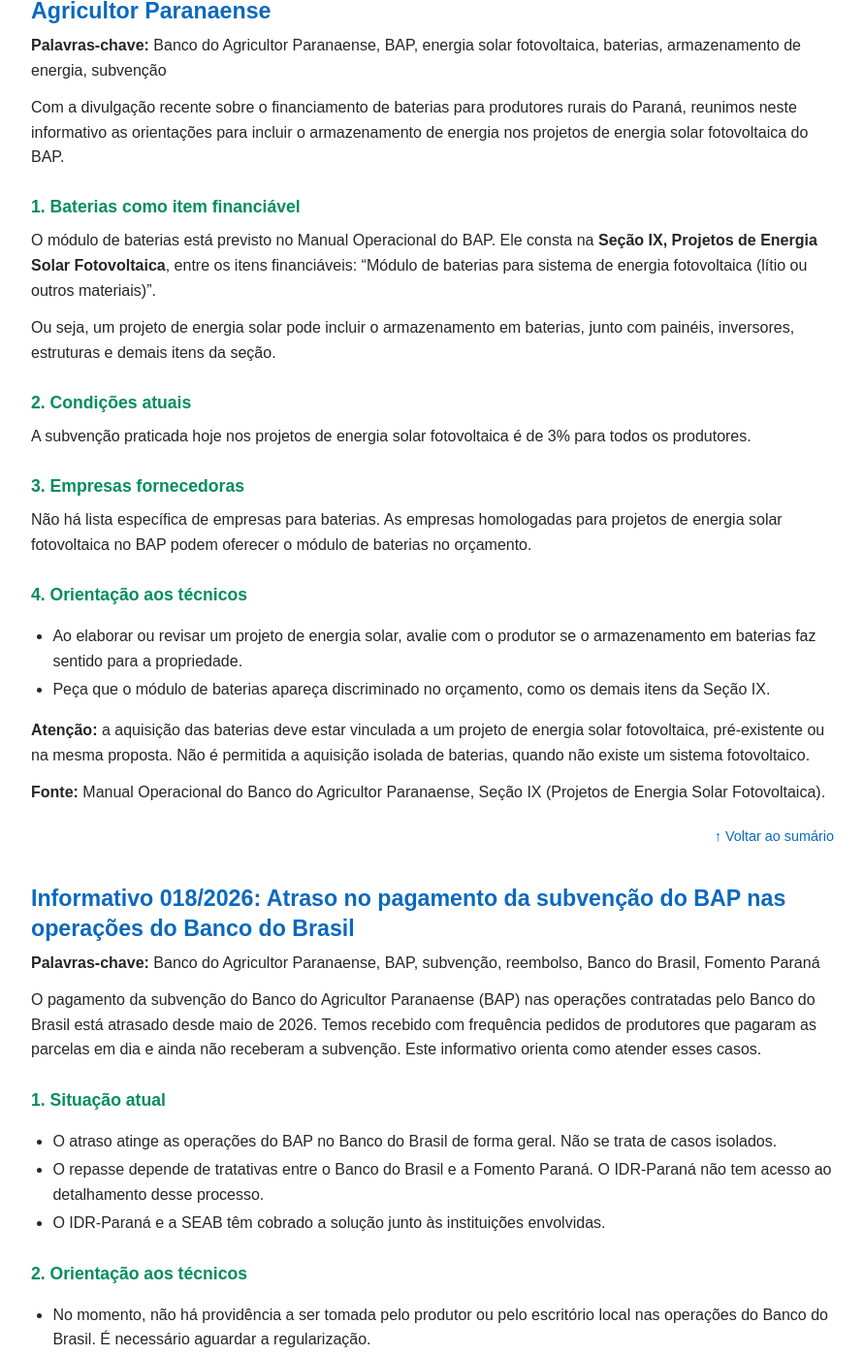
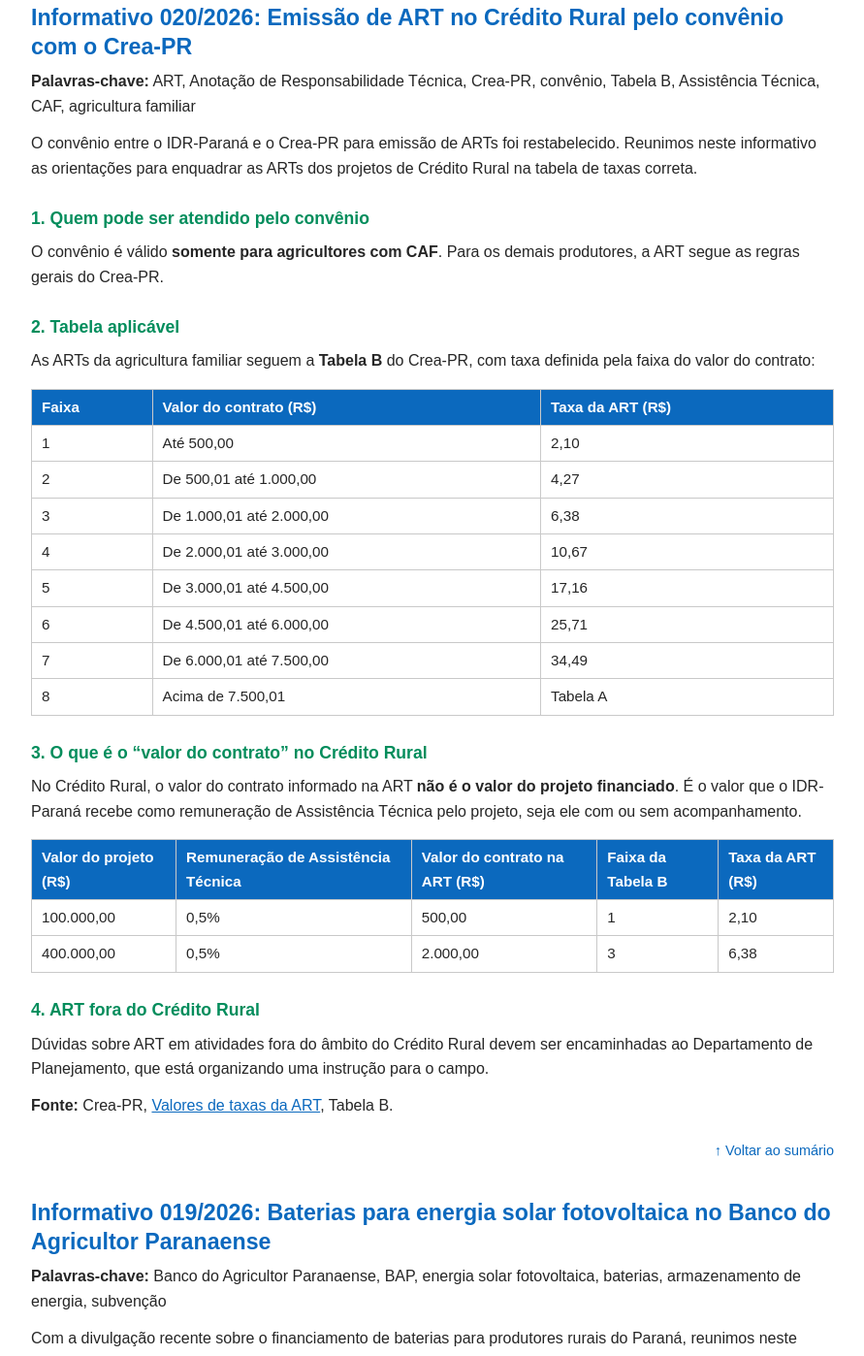
Before and after one commit to CredRur/info, a plain HTML site: page index.html in a window 1280 px wide. Shown: the part 1282-2680 px from the top of the page at 97% size, without its empty margins (194-1085 px from the left). Drawn offline with Linux system fonts and the light colour scheme.

Commit message:
Adiciona Informativo 020/2026: Emissão de ART no Crédito Rural pelo convênio com o Crea-PR
Co-Authored-By: Claude Opus 5.5 <noreply@anthropic.com>
Claude-Session: https://claude.ai/code/session_01XyewTcx9Awhg1f7t7z5Xms

```diff
--- a/index.html
+++ b/index.html
@@ -68,6 +68,12 @@ estão organizados do mais recente ao mais antigo.</p>
 <tbody>
 <tr class="odd">
 <td><a
+href="#inf-020">020/2026</a></td>
+<td><a
+href="#inf-020">Emissão de ART no Crédito Rural pelo convênio com o Crea-PR</a></td>
+</tr>
+<tr class="odd">
+<td><a
 href="#inf-019">019/2026</a></td>
 <td><a
 href="#inf-019">Baterias para energia solar fotovoltaica no Banco do Agricultor Paranaense</a></td>
@@ -195,6 +201,111 @@ de agroindústria e prestação de serviços no estabelecimento</a></td>
 </tr>
 </tbody>
 </table></div>
+<h2 id="inf-020">Informativo
+020/2026: Emissão de ART no Crédito Rural pelo convênio com o Crea-PR</h2>
+<p><strong>Palavras-chave:</strong> ART, Anotação de Responsabilidade
+Técnica, Crea-PR, convênio, Tabela B, Assistência Técnica, CAF,
+agricultura familiar</p>
+<p>O convênio entre o IDR-Paraná e o Crea-PR para emissão de ARTs foi
+restabelecido. Reunimos neste informativo as orientações para enquadrar
+as ARTs dos projetos de Crédito Rural na tabela de taxas correta.</p>
+<h3 id="inf-020-publico">1. Quem pode ser atendido pelo convênio</h3>
+<p>O convênio é válido <strong>somente para agricultores com CAF</strong>.
+Para os demais produtores, a ART segue as regras gerais do Crea-PR.</p>
+<h3 id="inf-020-tabela">2. Tabela aplicável</h3>
+<p>As ARTs da agricultura familiar seguem a <strong>Tabela B</strong> do
+Crea-PR, com taxa definida pela faixa do valor do contrato:</p>
+<div class="tabela"><table>
+<thead>
+<tr class="header">
+<th><strong>Faixa</strong></th>
+<th><strong>Valor do contrato (R$)</strong></th>
+<th><strong>Taxa da ART (R$)</strong></th>
+</tr>
+</thead>
+<tbody>
+<tr class="odd">
+<td>1</td>
+<td>Até 500,00</td>
+<td>2,10</td>
+</tr>
+<tr class="even">
+<td>2</td>
+<td>De 500,01 até 1.000,00</td>
+<td>4,27</td>
+</tr>
+<tr class="odd">
+<td>3</td>
+<td>De 1.000,01 até 2.000,00</td>
+<td>6,38</td>
+</tr>
+<tr class="even">
+<td>4</td>
+<td>De 2.000,01 até 3.000,00</td>
+<td>10,67</td>
+</tr>
+<tr class="odd">
+<td>5</td>
+<td>De 3.000,01 até 4.500,00</td>
+<td>17,16</td>
+</tr>
+<tr class="even">
+<td>6</td>
+<td>De 4.500,01 até 6.000,00</td>
+<td>25,71</td>
+</tr>
+<tr class="odd">
+<td>7</td>
+<td>De 6.000,01 até 7.500,00</td>
+<td>34,49</td>
+</tr>
+<tr class="even">
+<td>8</td>
+<td>Acima de 7.500,01</td>
+<td>Tabela A</td>
+</tr>
+</tbody>
+</table></div>
+<h3 id="inf-020-valor">3. O que é o “valor do contrato” no Crédito Rural</h3>
+<p>No Crédito Rural, o valor do contrato informado na ART <strong>não é o
+valor do projeto financiado</strong>. É o valor que o IDR-Paraná recebe
+como remuneração de Assistência Técnica pelo projeto, seja ele com ou sem
+acompanhamento.</p>
+<div class="tabela"><table>
+<thead>
+<tr class="header">
+<th><strong>Valor do projeto (R$)</strong></th>
+<th><strong>Remuneração de Assistência Técnica</strong></th>
+<th><strong>Valor do contrato na ART (R$)</strong></th>
+<th><strong>Faixa da Tabela B</strong></th>
+<th><strong>Taxa da ART (R$)</strong></th>
+</tr>
+</thead>
+<tbody>
+<tr class="odd">
+<td>100.000,00</td>
+<td>0,5%</td>
+<td>500,00</td>
+<td>1</td>
+<td>2,10</td>
+</tr>
+<tr class="even">
+<td>400.000,00</td>
+<td>0,5%</td>
+<td>2.000,00</td>
+<td>3</td>
+<td>6,38</td>
+</tr>
+</tbody>
+</table></div>
+<h3 id="inf-020-outras">4. ART fora do Crédito Rural</h3>
+<p>Dúvidas sobre ART em atividades fora do âmbito do Crédito Rural devem
+ser encaminhadas ao Departamento de Planejamento, que está organizando
+uma instrução para o campo.</p>
+<p><strong>Fonte:</strong> Crea-PR, <a
+href="https://www.crea-pr.org.br/ws/art-anotacao-de-responsabilidade-tecnica/valores-de-taxas/">Valores
+de taxas da ART</a>, Tabela B.</p>
+<p class="voltar"><a href="#sumario">↑ Voltar ao sumário</a></p>
 <h2 id="inf-019">Informativo
 019/2026: Baterias para energia solar fotovoltaica no Banco do Agricultor
 Paranaense</h2>
```
Also changed, not shown: 1 other file.
